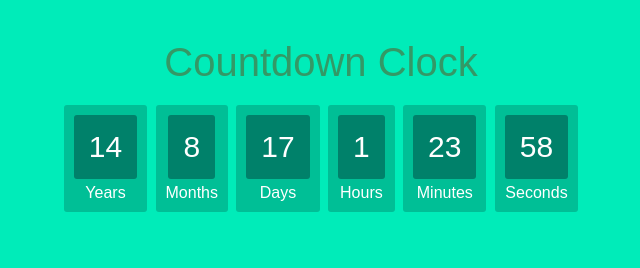
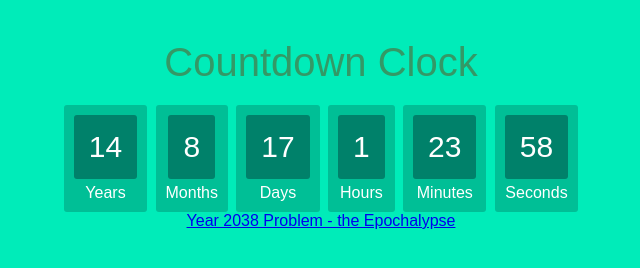
Before and after one commit to andrewseidl/epochalypse.xyz, a website: page public/index.html in a window 1280 px wide. Shown: the whole page, without its empty margins (319-959 px from the left). Drawn offline with nearby package versions, Linux system fonts and the light colour scheme.

Commit message:
add link to year 2038 problem

```diff
--- a/public/index.html
+++ b/public/index.html
@@ -32,6 +32,9 @@
     <div class="smalltext">Seconds</div>
   </div>
 </div>
+<div id="link">
+  <a href="https://en.wikipedia.org/wiki/Year_2038_problem">Year 2038 Problem - the Epochalypse</a>
+</div>
 
   <script src="https://cdnjs.cloudflare.com/ajax/libs/moment.js/2.14.1/moment.min.js"></script>
   <script src="https://raw.githubusercontent.com/codebox/moment-precise-range/master/moment-precise-range.js"></script>
```
